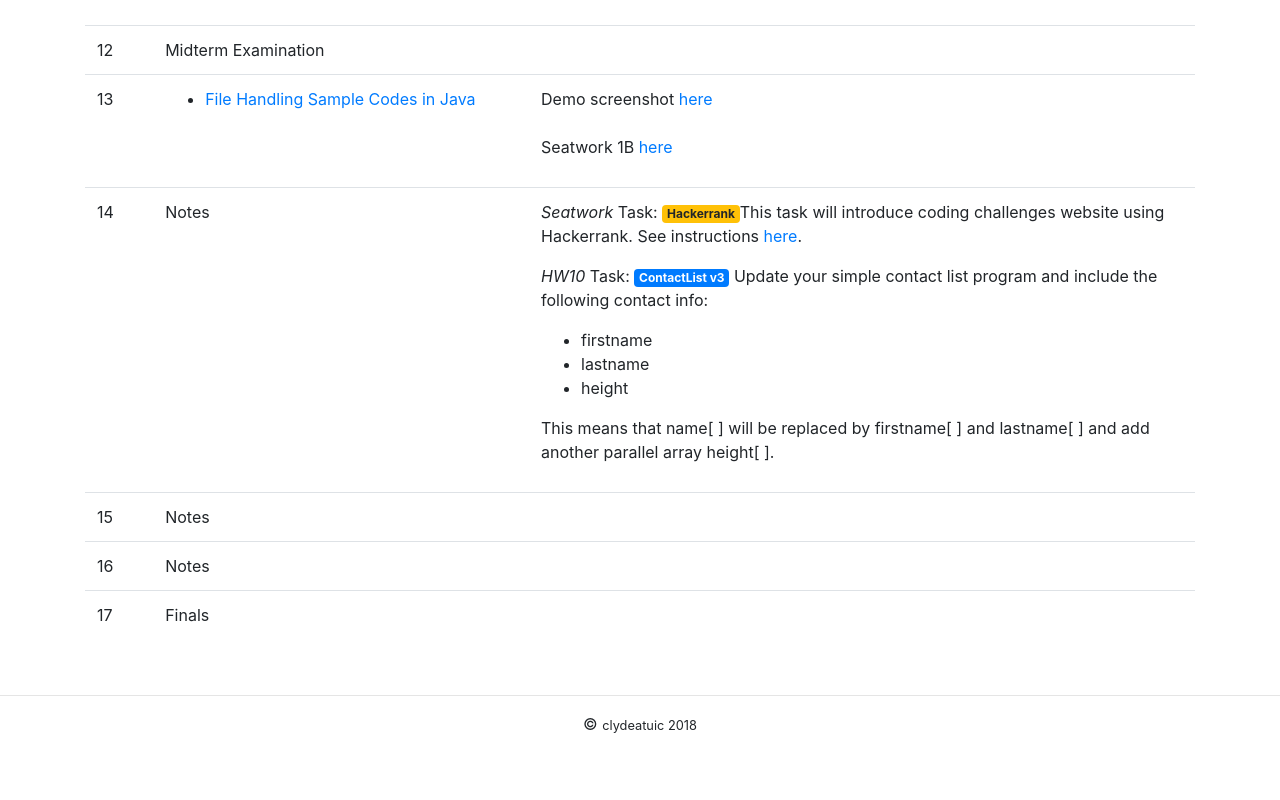
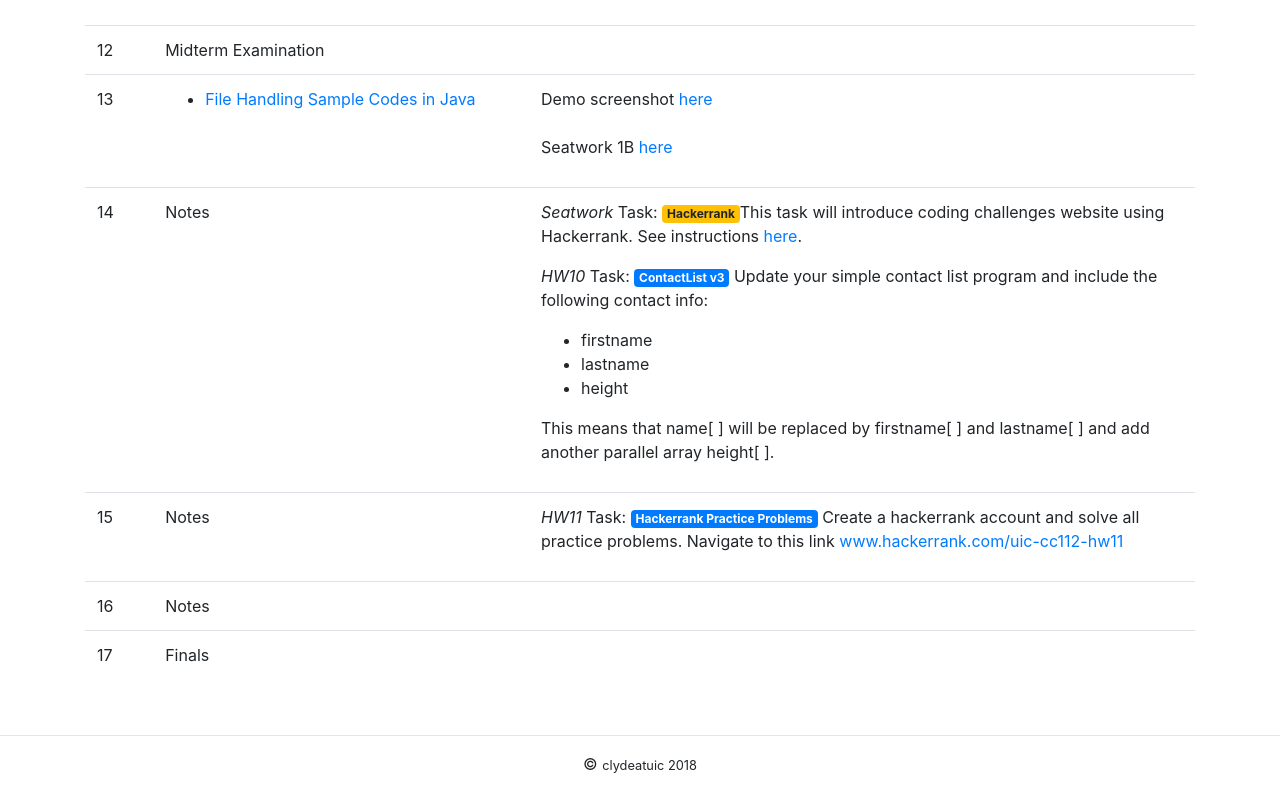
Before and after one commit to clydeatuic/cc112, a plain HTML site: page index.html in a window 1280 px wide. Shown: the part 1249-2049 px from the top of the page. Before the commit the page ends 2009 px from the top, so only its background shows below. Drawn offline with nearby package versions, Linux system fonts and the light colour scheme.

Commit message:
Update index.html

```diff
--- a/index.html
+++ b/index.html
@@ -388,7 +388,9 @@
               <tr>
                 <td>15</td>
                 <td>Notes</td>
-                <td></td>
+                <td>
+                  <p><em>HW11</em> Task: <span class="badge badge-primary">Hackerrank Practice Problems</span> Create a hackerrank account and solve all practice problems. Navigate to this link <a href="www.hackerrank.com/uic-cc112-hw11">www.hackerrank.com/uic-cc112-hw11</a><p>
+                </td>
               </tr>
 
               <tr>
```
